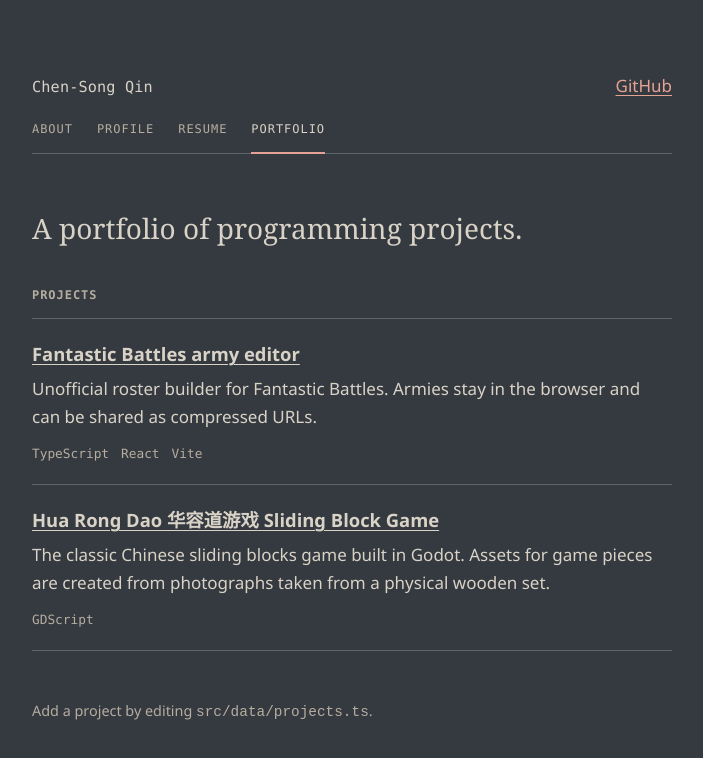
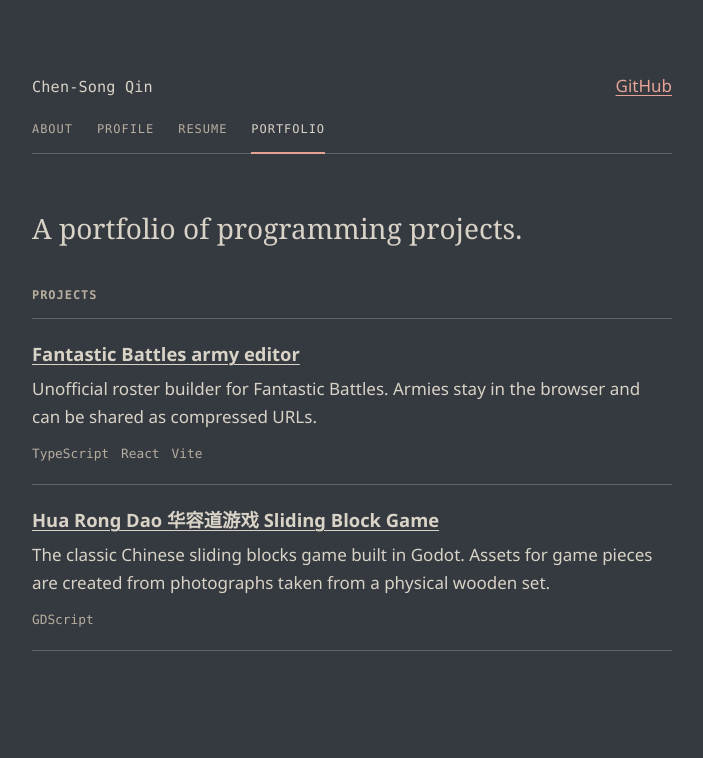
Before and after one commit to chensongqin112/chensong_portfolio, an Astro site: page /portfolio in a window 1280 px wide. Shown: the whole page, without its empty margins (288-991 px from the left). Built offline with nearby package versions, Linux system fonts and the light colour scheme; Astro itself is replaced by a stand-in of ours.

```diff
--- a/src/pages/portfolio.astro
+++ b/src/pages/portfolio.astro
@@ -6,7 +6,4 @@ import Portfolio from '../components/Portfolio.astro';
 <Base title="Portfolio">
 	<p class="lede">A portfolio of programming projects.</p>
 	<Portfolio />
-	<footer class="site-footer">
-		<p>Add a project by editing <code>src/data/projects.ts</code>.</p>
-	</footer>
 </Base>
```
Also changed, not shown: 1 other file.
